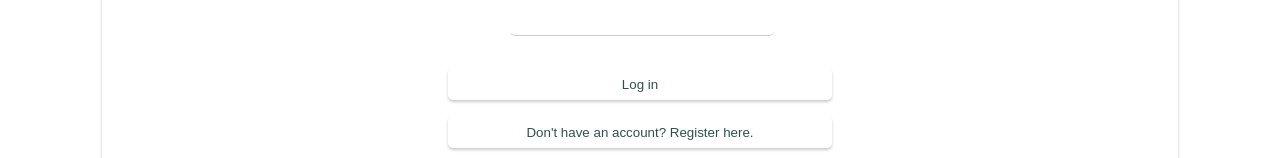
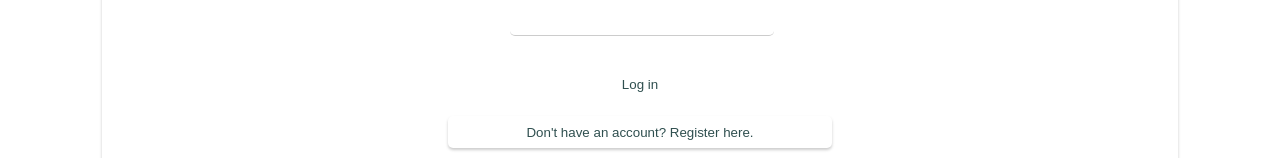
Before and after one commit to DVNOWEB/ForumProject, a React (Create React App) app: page / in a window 1280 px wide. In both pictures the pointer is over the button "Log in". Shown: the part 399-557 px from the top of the page. Built offline with nearby package versions, Linux system fonts and the light colour scheme.

Commit message:
small change in styling

```diff
--- a/src/styles/AuthForm.css
+++ b/src/styles/AuthForm.css
@@ -85,4 +85,9 @@ button{
     background-color: transparent;
     box-shadow: 0 2px 3px #ccc;
     cursor: pointer;
+    transition: all 0.5s ease-in-out;
 }
+
+button:hover{
+    box-shadow: none;
+}
```
